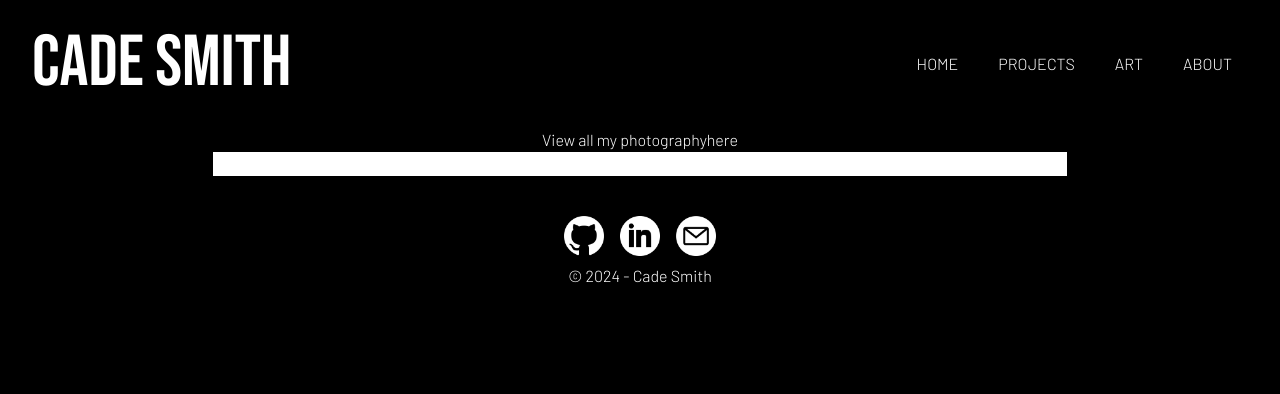
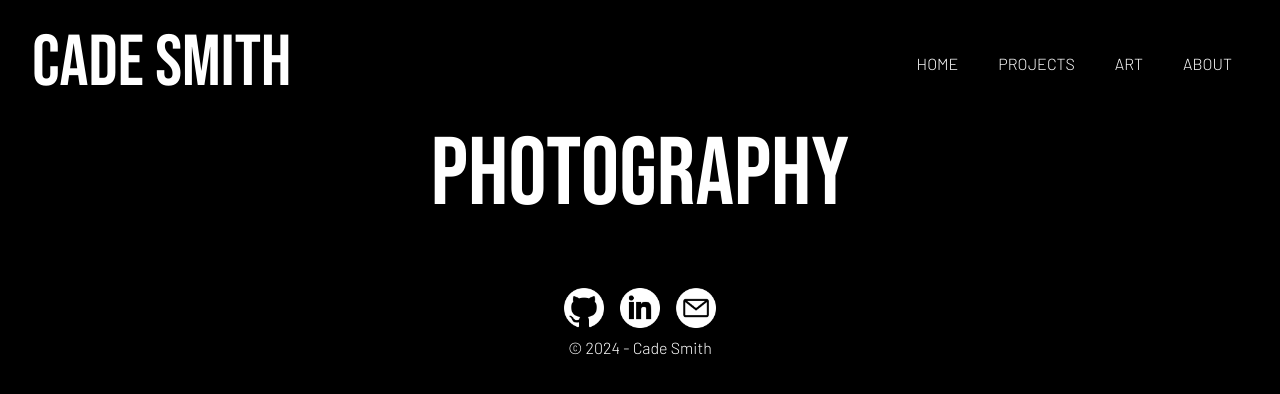
Before and after one commit to cadesmith/PortfolioSite, a Next.js app: page /art/photography in a window 1280 px wide. Shown: the top 394 px of the page. Built offline with nearby package versions, Linux system fonts and the light colour scheme.

Commit message:
changes to project page

```diff
--- a/app/art/photography/page.tsx
+++ b/app/art/photography/page.tsx
@@ -1,26 +1,16 @@
 import React from "react";
 import PhotoTile from "../../components/PhotoTile";
 import Link from "next/link";
-
-// Make three grid divs inside a grid for desired layout (masonry)
+import { bebas } from '../../fonts';
 
 export default function Photography() {
   return (
     <div className="grid justify-items-center w-screen">
-      <div className="flexbox">
-        View all my photography
-        <Link href='https//www.cadesmithphoto.com'>here</Link>
+      <div className='pb-6 grid justify-items-center'>
+          <h1 className={`${bebas.className} text-8xl`}>PHOTOGRAPHY</h1>
       </div>
-      <div className="grid grid-cols-3 w-2/3 bg-white">
-        <div className="grid">
-          <PhotoTile />
-        </div>
-        <div className="grid">
-          <PhotoTile />
-        </div>
-        <div className="grid">
-          <PhotoTile />
-        </div>
+      <div>
+
       </div>
     </div>
   )
--- a/app/components/Project.tsx
+++ b/app/components/Project.tsx
@@ -5,9 +5,8 @@ import Bubble from './Bubble'
 export default function Project({ title, description, stack }: any) {
   return (
     <div className="grid px-10 sm:px-0">
-      <div className="relative border-l-2 border-white">
-          <div className="mb-24 ml-10">
-              <span className="absolute flex items-center justify-center w-6 h-6 bg-white rounded-full mt-3.5 -left-3.5 ring-7 ring-white">
+          <div className="mb-12 ml-10 border-2 p-10">
+              <span className="absolute flex items-center justify-center bg-white ">
               </span>
               <div className='pt-px'>
                 <h1 className={`${bebas.className} text-6xl`}>{title}</h1>
@@ -21,7 +20,6 @@ export default function Project({ title, description, stack }: any) {
               ))}
               </div>
           </div>
-      </div>
     </div>
   );
 }
--- a/app/projects/page.tsx
+++ b/app/projects/page.tsx
@@ -5,9 +5,8 @@ import { bebas } from '../fonts'
 export default function Projects() {
   return (
     <div className='grid justify-items-center'>
-      <div className='mt-0 md:mt-6 mb-16 border-2 p-6 grid justify-items-center'>
+      <div className='mt-0 md:mt-6 p-6 grid justify-items-center'>
         <h1 className={`${bebas.className} text-8xl`}>PROJECTS</h1>
-        <p>these are my projects</p>
       </div>
       <div className='sm:w-1/2'>
         <Project
```
